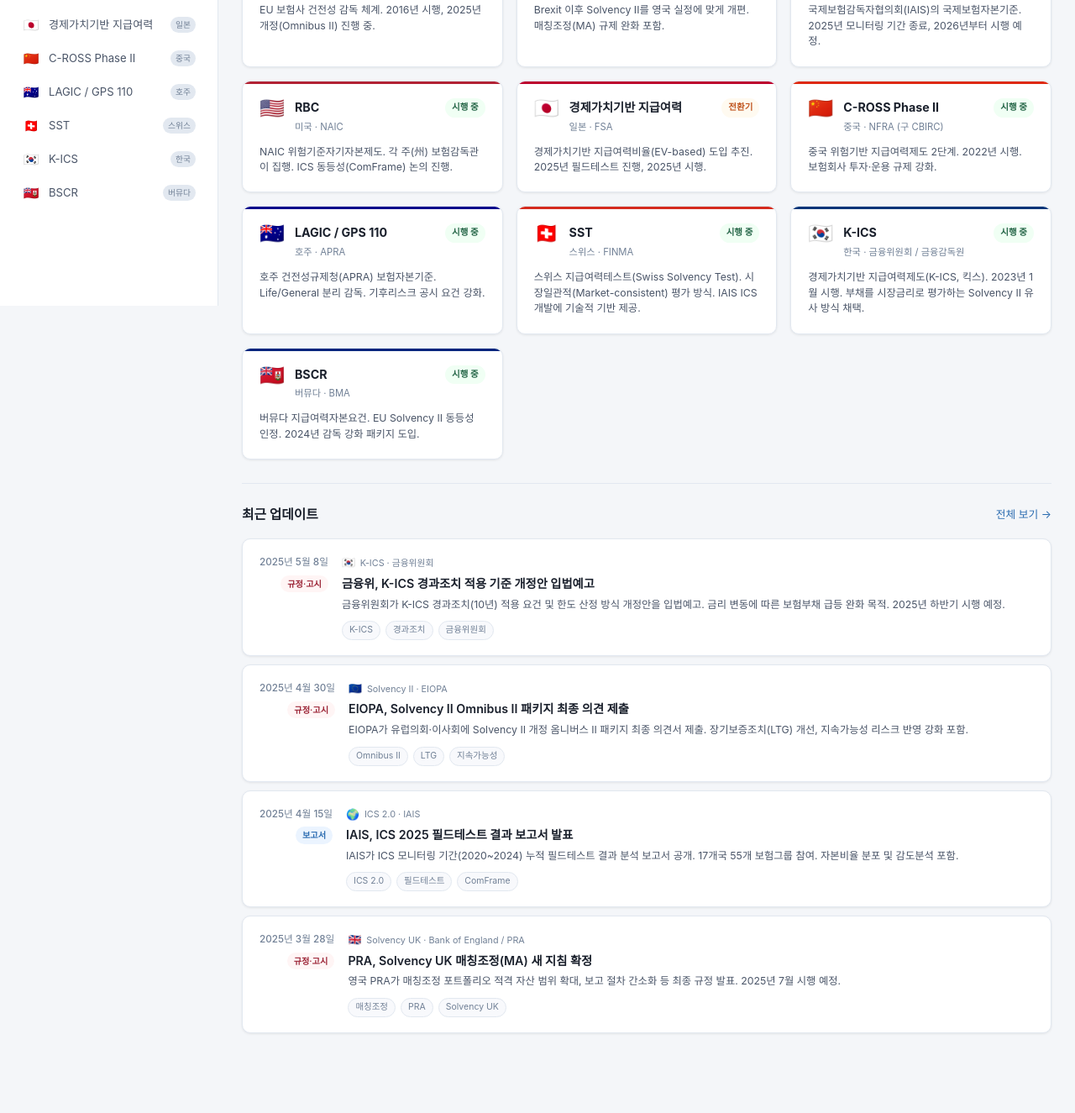
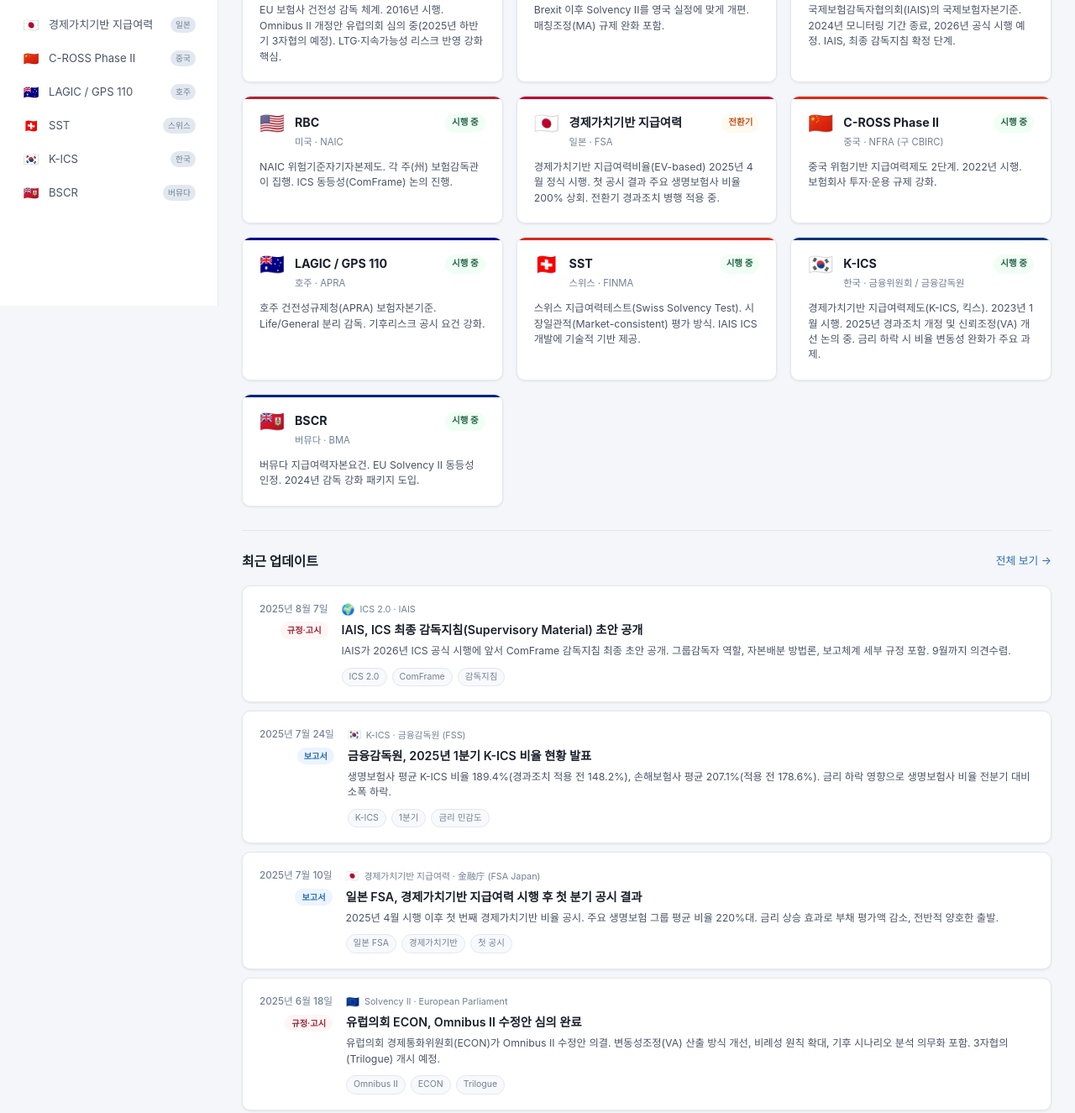
Before and after one commit to gynoh2488-crypto/Solvency-monitor, a plain HTML site: page index.html in a window 1280 px wide. Shown: the part 436-1761 px from the top of the page at 84% size. Before the commit the page ends 1694 px from the top, so only its background shows below. Drawn offline with Linux system fonts and the light colour scheme.

Commit message:
데이터 업데이트: 2025년 8월까지 최신 동향 반영
- 업데이트 항목 5건 추가 (IAIS 감독지침, K-ICS 1Q, 일본 첫 공시, EU Omnibus II ECON, Solvency UK 성과점검)
- ICS 상태 monitoring → transition으로 변경
- 일본·EU·K-ICS regime 요약 현행화
- 통계 업데이트 수치 15 → 20건

```diff
--- a/index.html
+++ b/index.html
@@ -72,9 +72,9 @@
           <div class="stat-change neutral">EU · 영국 · 미국 · 한국 외</div>
         </div>
         <div class="stat-card">
-          <div class="stat-value">15</div>
-          <div class="stat-label">최근 6개월 업데이트</div>
-          <div class="stat-change up">↑ 규정 5 · 보고서 6 · 협의 4</div>
+          <div class="stat-value">20</div>
+          <div class="stat-label">최근 업데이트</div>
+          <div class="stat-change up">↑ 규정 7 · 보고서 8 · 협의 5</div>
         </div>
         <div class="stat-card">
           <div class="stat-value">3</div>
--- a/js/data.js
+++ b/js/data.js
@@ -7,7 +7,7 @@
     authority: "EIOPA / EC",
     status: "active",
     color: "#003399",
-    summary: "EU 보험사 건전성 감독 체계. 2016년 시행, 2025년 개정(Omnibus II) 진행 중.",
+    summary: "EU 보험사 건전성 감독 체계. 2016년 시행. Omnibus II 개정안 유럽의회 심의 중(2025년 하반기 3자협의 예정). LTG·지속가능성 리스크 반영 강화 핵심.",
     link: "https://www.eiopa.europa.eu"
   },
   {
@@ -27,9 +27,9 @@
     region: "국제",
     flag: "🌍",
     authority: "IAIS",
-    status: "monitoring",
+    status: "transition",
     color: "#1a6b3a",
-    summary: "국제보험감독자협의회(IAIS)의 국제보험자본기준. 2025년 모니터링 기간 종료, 2026년부터 시행 예정.",
+    summary: "국제보험감독자협의회(IAIS)의 국제보험자본기준. 2024년 모니터링 기간 종료, 2026년 공식 시행 예정. IAIS, 최종 감독지침 확정 단계.",
     link: "https://www.iaisweb.org"
   },
   {
@@ -51,7 +51,7 @@
     authority: "FSA",
     status: "transition",
     color: "#BC002D",
-    summary: "경제가치기반 지급여력비율(EV-based) 도입 추진. 2025년 필드테스트 진행, 2025년 시행.",
+    summary: "경제가치기반 지급여력비율(EV-based) 2025년 4월 정식 시행. 첫 공시 결과 주요 생명보험사 비율 200% 상회. 전환기 경과조치 병행 적용 중.",
     link: "https://www.fsa.go.jp"
   },
   {
@@ -95,7 +95,7 @@
     authority: "금융위원회 / 금융감독원",
     status: "active",
     color: "#003478",
-    summary: "경제가치기반 지급여력제도(K-ICS, 킥스). 2023년 1월 시행. 부채를 시장금리로 평가하는 Solvency II 유사 방식 채택.",
+    summary: "경제가치기반 지급여력제도(K-ICS, 킥스). 2023년 1월 시행. 2025년 경과조치 개정 및 신뢰조정(VA) 개선 논의 중. 금리 하락 시 비율 변동성 완화가 주요 과제.",
     link: "https://www.fss.or.kr"
   },
   {
@@ -112,6 +112,61 @@
 ];
 
 const UPDATES = [
+  {
+    id: 20,
+    date: "2025-08-07",
+    regime: "ics",
+    type: "regulation",
+    title: "IAIS, ICS 최종 감독지침(Supervisory Material) 초안 공개",
+    summary: "IAIS가 2026년 ICS 공식 시행에 앞서 ComFrame 감독지침 최종 초안 공개. 그룹감독자 역할, 자본배분 방법론, 보고체계 세부 규정 포함. 9월까지 의견수렴.",
+    tags: ["ICS 2.0", "ComFrame", "감독지침"],
+    source: "IAIS",
+    link: "https://www.iaisweb.org"
+  },
+  {
+    id: 19,
+    date: "2025-07-24",
+    regime: "kics",
+    type: "report",
+    title: "금융감독원, 2025년 1분기 K-ICS 비율 현황 발표",
+    summary: "생명보험사 평균 K-ICS 비율 189.4%(경과조치 적용 전 148.2%), 손해보험사 평균 207.1%(적용 전 178.6%). 금리 하락 영향으로 생명보험사 비율 전분기 대비 소폭 하락.",
+    tags: ["K-ICS", "1분기", "금리 민감도"],
+    source: "금융감독원 (FSS)",
+    link: "https://www.fss.or.kr"
+  },
+  {
+    id: 18,
+    date: "2025-07-10",
+    regime: "japan_ev",
+    type: "report",
+    title: "일본 FSA, 경제가치기반 지급여력 시행 후 첫 분기 공시 결과",
+    summary: "2025년 4월 시행 이후 첫 번째 경제가치기반 비율 공시. 주요 생명보험 그룹 평균 비율 220%대. 금리 상승 효과로 부채 평가액 감소, 전반적 양호한 출발.",
+    tags: ["일본 FSA", "경제가치기반", "첫 공시"],
+    source: "金融庁 (FSA Japan)",
+    link: "https://www.fsa.go.jp"
+  },
+  {
+    id: 17,
+    date: "2025-06-18",
+    regime: "solvency2",
+    type: "regulation",
+    title: "유럽의회 ECON, Omnibus II 수정안 심의 완료",
+    summary: "유럽의회 경제통화위원회(ECON)가 Omnibus II 수정안 의결. 변동성조정(VA) 산출 방식 개선, 비례성 원칙 확대, 기후 시나리오 분석 의무화 포함. 3자협의(Trilogue) 개시 예정.",
+    tags: ["Omnibus II", "ECON", "Trilogue"],
+    source: "European Parliament",
+    link: "https://www.eiopa.europa.eu"
+  },
+  {
+    id: 16,
+    date: "2025-06-03",
+    regime: "solvency_uk",
+    type: "report",
+    title: "PRA, Solvency UK 시행 성과 점검 및 추가 개혁 방향 공표",
+    summary: "PRA가 Solvency UK 주요 성과 발표. 매칭조정 포트폴리오 자산 25% 확대, 인프라 투자 증가. 2026년 추가 보고 간소화 패키지 예고.",
+    tags: ["Solvency UK", "PRA", "인프라 투자"],
+    source: "PRA / Bank of England",
+    link: "https://www.bankofengland.co.uk/prudential-regulation"
+  },
   {
     id: 13,
     date: "2025-05-08",
```
